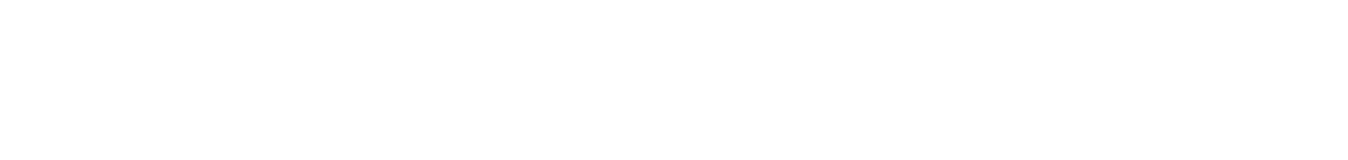
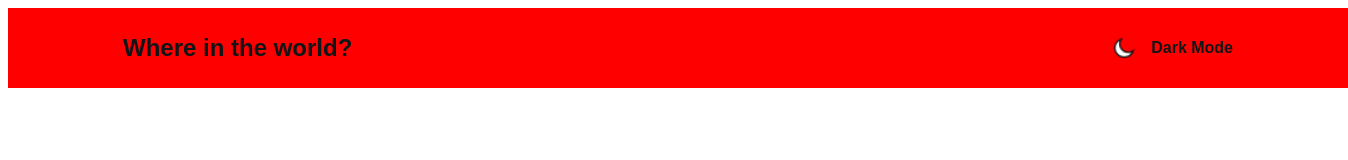
Before and after one commit to zel0g0n/JS-project, a plain HTML site: page index.html in a window 1280 px wide. Shown: the whole page, 1348 px wide, since content can reach past the window. Drawn offline with Linux system fonts and the light colour scheme.

Commit message:
I added header blog

```diff
--- a/index.html
+++ b/index.html
@@ -8,5 +8,9 @@
 </head>
 <body>
 
+
+
+
+    <script src="js/script.js"></script>
 </body>
 </html>
--- a/js/script.js
+++ b/js/script.js
@@ -0,0 +1,58 @@
+let header = document.createElement(`header`);
+let headerItem = document.createElement(`div`);
+let headingThree = document.createElement(`h3`);
+let imagine = document.createElement(`div`);
+let imagineIcon = document.createElement(`IMG`);
+
+let imagineText = document.createElement(`p`);
+header.style.cssText=`
+    width: 1340px;
+    height: 80px;
+    margin: 0 auto;
+    background-color: red;
+    `;
+document.body.append(header)
+headerItem.classList.add(`header_item`);
+headerItem.style.cssText = `
+    display: flex;
+    justify-content: space-between;
+    align-items: center;
+    width: 1110px;
+    height: 80px;
+    margin: 0 auto;
+    `;
+header.appendChild(headerItem)
+headingThree.innerHTML = `Where in the world?`;
+headingThree.style.cssText = `
+    font-family: sans-serif;
+    font-style: normal;
+    font-weight: 800;
+    font-size: 24px;
+    color: #111517;
+    `;
+headerItem.appendChild(headingThree)
+imagine.style.cssText = `
+    display: flex;
+    align-items: center;
+    justify-content: space-between;
+    width: 120px;
+    height: 30px;
+
+    `;
+
+imagineIcon.setAttribute(`src`,`img/moon.png`);
+imagineIcon.style.cssText = `
+    width: 22px;
+    height: 22px;
+    `;
+imagineText.style.cssText = `
+    line-height: 0;
+    font-family: sans-serif;
+    font-weight: 600;
+    color:#111517;
+    `
+imagineText.innerHTML = `Dark Mode`
+headerItem.appendChild(imagine)
+imagine.appendChild(imagineIcon)
+
+imagine.appendChild(imagineText)
```
Also changed, not shown: img/moon.png (added).
